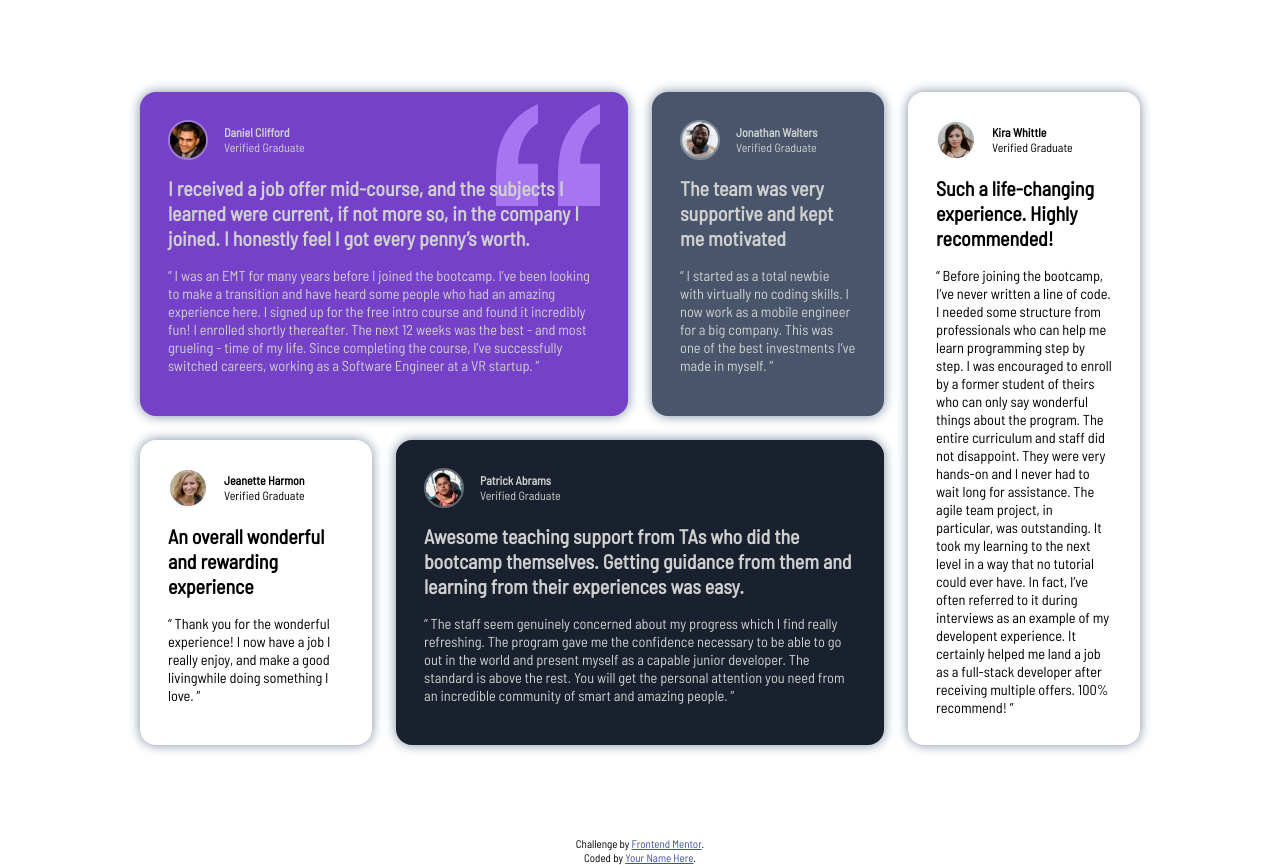
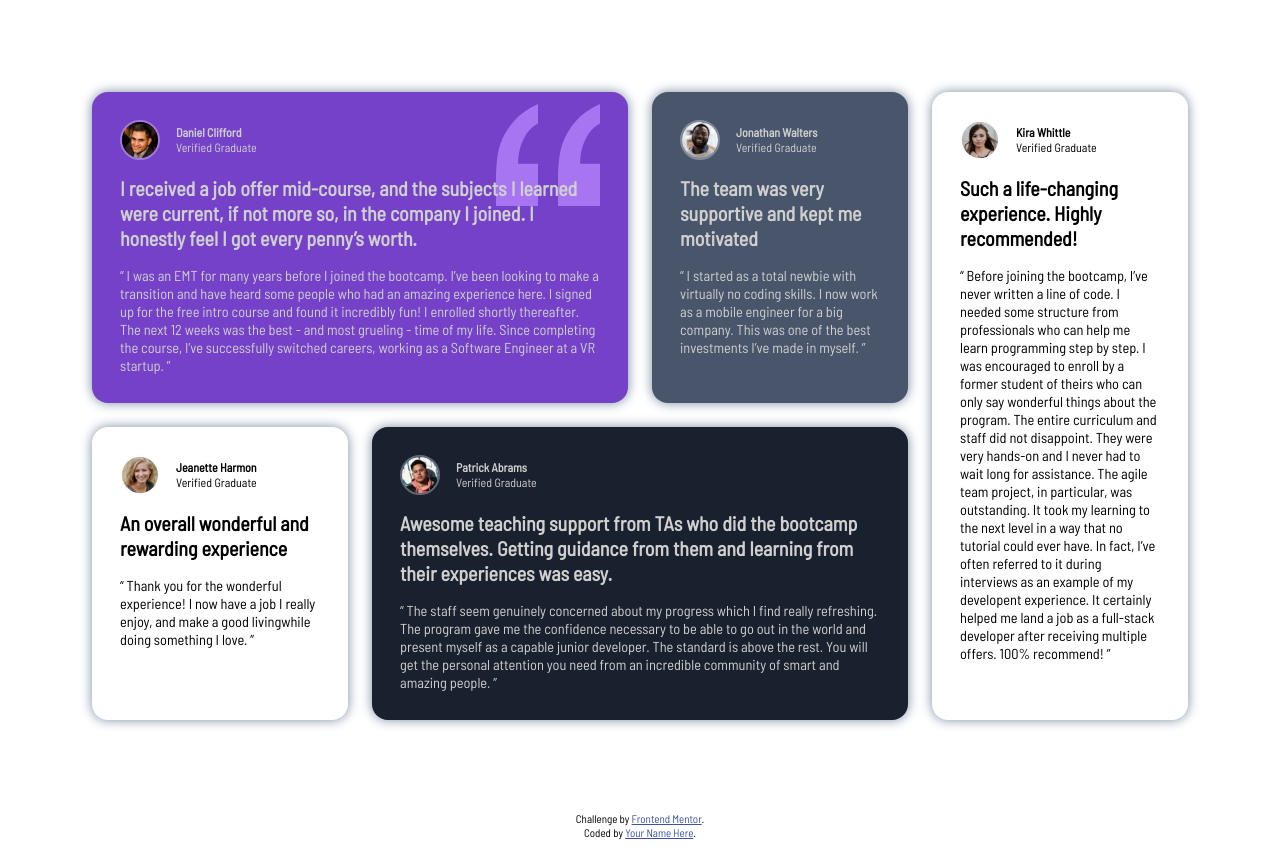
Before and after one commit to Rapbit27/07_Testimoials_Grid_Section, a plain HTML site: page index.html in a window 1280 px wide. After the commit the page ends 840 px from the top, so only its background shows below. Drawn offline with Linux system fonts and the light colour scheme.

Commit message:
Update style.css

```diff
--- a/assets/styles/style.css
+++ b/assets/styles/style.css
@@ -120,8 +120,7 @@ footer {
 @media (min-width:60rem) {
     .wrapper {
         grid-template-columns: repeat(4, 1fr);
-        grid-auto-rows: minmax(10rem, auto);
-        max-width: 80%;
+        max-width: 80rem;
         margin: 5rem;
     }
     .card {
```
